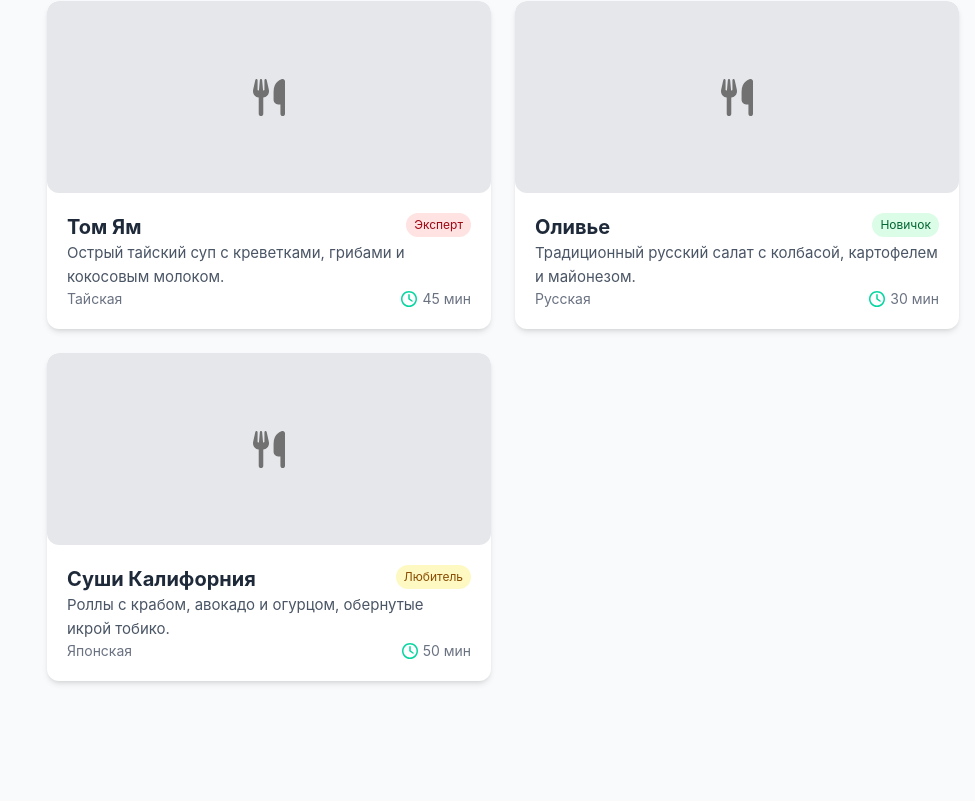
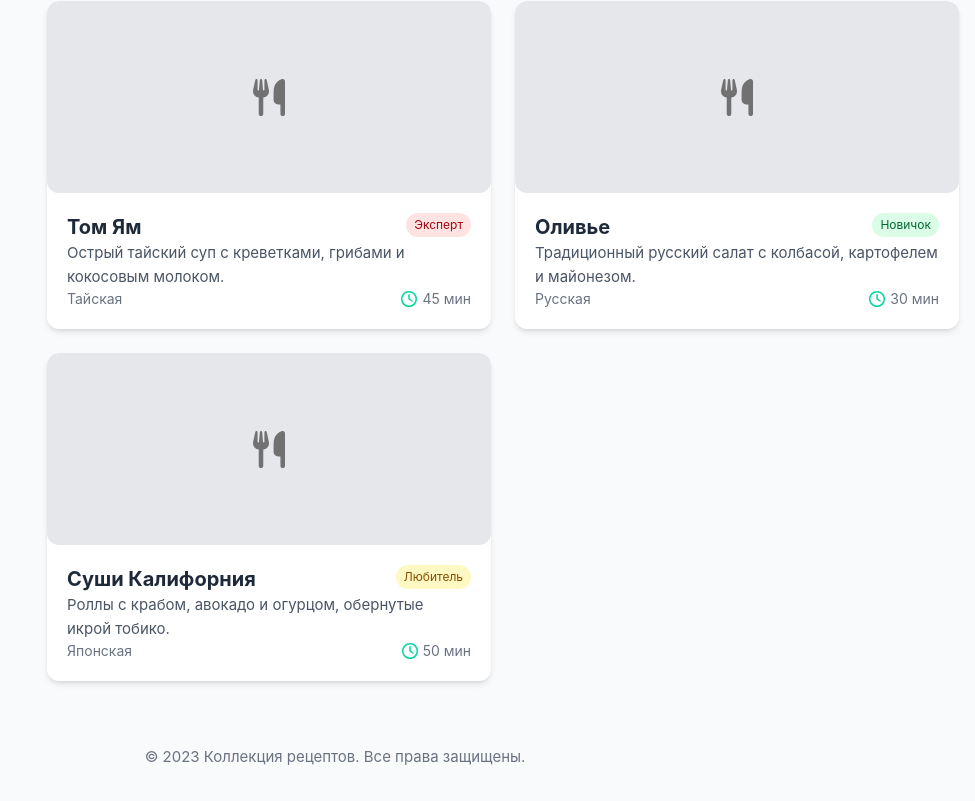
Before and after one commit to golubTolik/CookFlow, a Vue app: page / in a window 1280 px wide. Shown: the part 1235-2036 px from the top of the page, without its empty margins (305-1280 px from the left). Before the commit the page ends 1948 px from the top, so only its background shows below. Built offline with nearby package versions, Linux system fonts and the light colour scheme.

Commit message:
v-if перенесен в компонент List, заполнен footer

```diff
--- a/src/App.vue
+++ b/src/App.vue
@@ -180,15 +180,13 @@ export default {
                 v-model="searchTerm"
             />
 
-            <List v-if="filteredDishes.length > 0" v-bind:dishes="filteredDishes"></List>
-            <div v-else class="text-center py-12">
-                <p class="text-xl text-gray-500">Ничего не найдено</p>
-            </div>
+            <List v-bind:dishes="filteredDishes" @resetFilters="resetFilters"></List>
+
         </div>
 
     </body>
-    <footer class="">
-
+    <footer class="py-8 text-center text-gray-500">
+        © 2023 Коллекция рецептов. Все права защищены.
     </footer>
 </template>
 
--- a/src/components/List.vue
+++ b/src/components/List.vue
@@ -14,13 +14,24 @@ export default {
 </script>
 
 <template>
-  <div class="grid grid-cols-1 md:grid-cols-1 lg:grid-cols-2 gap-6" >
+  <div class="grid grid-cols-1 md:grid-cols-1 lg:grid-cols-2 gap-6" v-if="dishes.length > 0">
     <ListItem
         v-for="dishe in dishes"
         :key="dishe.id"
         :dishe="dishe"
     />
+
   </div>
+
+    <div v-else class="text-center py-12">
+      <p class="text-xl text-gray-500">Ничего не найдено</p>
+      <button
+        @click="$emit('resetFilters')"
+        class="!mt-4 text-sm bg-[#06D6A0] hover:bg-[#05c191] text-white py-2 px-4 rounded-full transition"
+      >
+        Сбросить фильтры
+      </button>
+    </div>
 
 </template>
 
```
